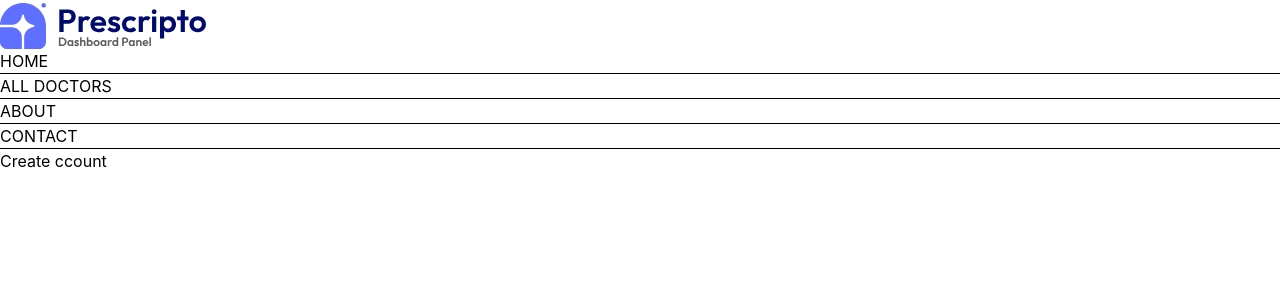
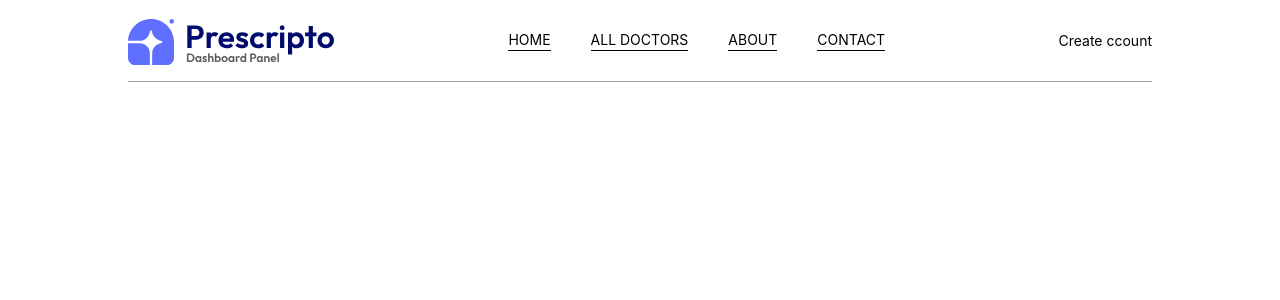
Before and after one commit to Anselamkujur/Doctors-appointment-Booking-system, a React (Vite) app: page / in a window 1280 px wide. Shown: the top 300 px of the page. Built offline with nearby package versions, Linux system fonts and the light colour scheme.

Commit message:
building navbar using tailwind css

```diff
--- a/src/App.jsx
+++ b/src/App.jsx
@@ -14,6 +14,7 @@ const App = () => {
   return (
 
     <div className='mx-4 sm:mx-[10%]'>
+
       <Navbar />
       <Routes>
         <Route path='/' element={<Home/>}/>
--- a/src/components/Navbar.jsx
+++ b/src/components/Navbar.jsx
@@ -4,9 +4,9 @@ import { NavLink } from 'react-router-dom'
 
 const Navbar = () => {
   return (
-    <div className=''>
+    <div className='flex justify-between items-center text-sm py-4 mb-5 border-b border-b-gray-400'>
       <img src={assets.admin_logo} alt="" />
-      <ul>
+      <ul className='flex gap-10 '>
         <NavLink>
           <li>HOME</li>
           <hr />
@@ -25,7 +25,7 @@ const Navbar = () => {
         </NavLink>
       </ul>
       <div>
-      <button>Create ccount</button>
+        <button>Create ccount</button>
       </div>
 
     </div>
--- a/src/index.css
+++ b/src/index.css
@@ -1,9 +1,9 @@
 @import "tailwindcss";
 
 *{
-  margin: 0;
+  /* margin: 0;
   padding: 0;
-  box-sizing: border-box;
+  box-sizing: border-box; */
 }
 html, body{
   width: 100%;
--- a/vite.config.js
+++ b/vite.config.js
@@ -4,5 +4,5 @@ import tailwindcss from '@tailwindcss/vite'
 
 // https://vite.dev/config/
 export default defineConfig({
-  plugins: [react(),tailwindcss()],
+  plugins: [react(),tailwindcss(),],
 })
```
